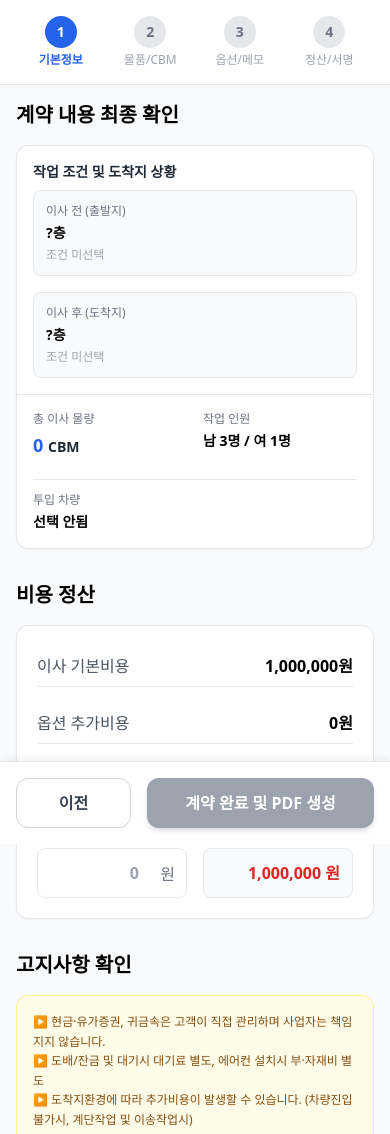
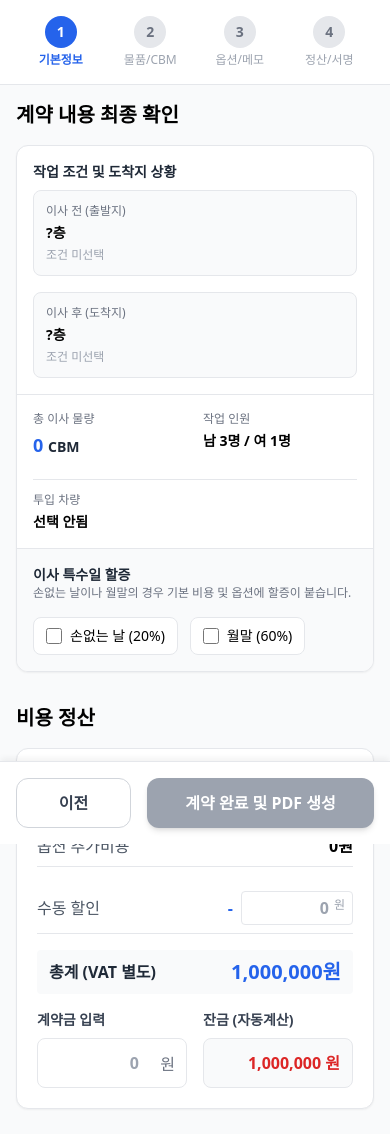
Before and after one commit to grigobio237-eng/20260822-tongin, a Next.js app: page /step4 in a window 390 px wide. Shown: the top 1134 px of the page. Built offline with nearby package versions, Linux system fonts and the light colour scheme; what @react-pdf/renderer would draw is missing.

Commit message:
feat: 비용정산 할증(손없는날, 월말) 및 수동 할인 기능 추가

```diff
--- a/src/app/(wizard)/step4/page.tsx
+++ b/src/app/(wizard)/step4/page.tsx
@@ -24,7 +24,13 @@ export default function Step4Page() {
   // Calculate base costs (demo logic)
   const baseCost = 1000000; // 100만원 임시 책정 (실제로는 차량/인원 기반 산출)
   const optionsCost = Object.values(options).reduce((sum, opt) => sum + opt.totalPrice, 0);
-  const totalCost = baseCost + optionsCost;
+
+  const subTotal = baseCost + optionsCost;
+
+  const surchargeRatio = (store.surcharge?.noEvilSpirits ? 0.2 : 0) + (store.surcharge?.endOfMonth ? 0.6 : 0);
+  const surchargeAmount = subTotal * surchargeRatio;
+
+  const totalCost = subTotal + surchargeAmount - (store.discount || 0);
   const balance = totalCost - deposit;
 
   const handlePrev = () => {
@@ -198,6 +204,34 @@ export default function Step4Page() {
               </div>
             )}
           </div>
+
+          {/* 할증 적용 */}
+          <div className="p-4 border-t bg-gray-50 flex flex-col sm:flex-row gap-4 items-start sm:items-center justify-between">
+            <div>
+              <span className="block text-sm font-bold text-gray-800">이사 특수일 할증</span>
+              <p className="text-xs text-gray-500">손없는 날이나 월말의 경우 기본 비용 및 옵션에 할증이 붙습니다.</p>
+            </div>
+            <div className="flex gap-3">
+              <label className="flex items-center gap-2 cursor-pointer bg-white px-3 py-2 border rounded-lg hover:bg-blue-50 transition-colors">
+                <input
+                  type="checkbox"
+                  className="w-4 h-4 text-blue-600"
+                  checked={store.surcharge?.noEvilSpirits || false}
+                  onChange={(e) => store.updateSurcharge('noEvilSpirits', e.target.checked)}
+                />
+                <span className="text-sm font-medium">손없는 날 (20%)</span>
+              </label>
+              <label className="flex items-center gap-2 cursor-pointer bg-white px-3 py-2 border rounded-lg hover:bg-blue-50 transition-colors">
+                <input
+                  type="checkbox"
+                  className="w-4 h-4 text-blue-600"
+                  checked={store.surcharge?.endOfMonth || false}
+                  onChange={(e) => store.updateSurcharge('endOfMonth', e.target.checked)}
+                />
+                <span className="text-sm font-medium">월말 (60%)</span>
+              </label>
+            </div>
+          </div>
         </div>
       </section>
 
@@ -212,6 +246,28 @@ export default function Step4Page() {
           <div className="flex justify-between items-center py-2 border-b">
             <span className="text-gray-600">옵션 추가비용</span>
             <span className="font-semibold">{optionsCost.toLocaleString()}원</span>
+          </div>
+          {surchargeAmount > 0 && (
+            <div className="flex justify-between items-center py-2 border-b text-red-600">
+              <span>특수일 할증 (+{surchargeRatio * 100}%)</span>
+              <span className="font-semibold">+{surchargeAmount.toLocaleString()}원</span>
+            </div>
+          )}
+          <div className="flex justify-between items-center py-2 border-b">
+            <span className="text-gray-600">수동 할인</span>
+            <div className="flex items-center gap-2">
+              <span className="text-blue-600 font-semibold">-</span>
+              <div className="relative">
+                <input
+                  type="number"
+                  className="border rounded px-2 py-1 w-28 text-right font-semibold text-blue-600 outline-none focus:ring-1 focus:ring-blue-500"
+                  placeholder="0"
+                  value={store.discount || ''}
+                  onChange={(e) => store.setDiscount(Number(e.target.value))}
+                />
+                <span className="absolute right-2 top-1.5 text-xs text-gray-400">원</span>
+              </div>
+            </div>
           </div>
           <div className="flex justify-between items-center py-2 bg-gray-50 rounded px-3">
             <span className="font-bold text-gray-800">총계 (VAT 별도)</span>
--- a/src/store/wizardStore.ts
+++ b/src/store/wizardStore.ts
@@ -56,6 +56,8 @@ interface WizardState {
   options: OptionsState;
   sttMemo: string;          // Step 3 종합 협의사항
   resources: ResourceState;
+  surcharge: { noEvilSpirits: boolean, endOfMonth: boolean };
+  discount: number;
 
   setStep: (step: number) => void;
   updateCustomerInfo: (info: Partial<CustomerInfo>) => void;
@@ -69,6 +71,8 @@ interface WizardState {
   setSttMemo: (memo: string) => void;
   updateResources: (info: Partial<ResourceState>) => void;
   updateMaterial: (materialName: string, quantity: number) => void;
+  updateSurcharge: (key: 'noEvilSpirits' | 'endOfMonth', value: boolean) => void;
+  setDiscount: (amount: number) => void;
   recalculateCbm: () => void;
   reset: () => void;
 }
@@ -102,6 +106,8 @@ export const useWizardStore = create<WizardState>()(
       options: {},
       sttMemo: '',
       resources: initialResources,
+      surcharge: { noEvilSpirits: false, endOfMonth: false },
+      discount: 0,
 
       setStep: (step) => set({ currentStep: step }),
 
@@ -213,6 +219,12 @@ export const useWizardStore = create<WizardState>()(
         }
       })),
 
+      updateSurcharge: (key, value) => set((state) => ({
+        surcharge: { ...state.surcharge, [key]: value }
+      })),
+
+      setDiscount: (amount) => set({ discount: amount }),
+
       recalculateCbm: () => {
         const { roomItems, resources } = get();
         let totalCbm = 0;
@@ -240,6 +252,8 @@ export const useWizardStore = create<WizardState>()(
         options: {},
         sttMemo: '',
         resources: initialResources,
+        surcharge: { noEvilSpirits: false, endOfMonth: false },
+        discount: 0,
       })
     }),
     {
```
